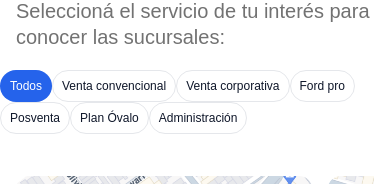
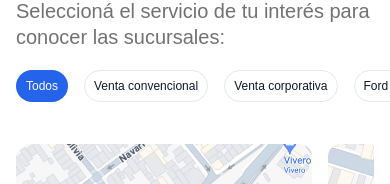
Before and after one commit to mackoagustin/ford, a React (Vite) app: page /postventa/servicios in a window 390 px wide. Shown: the part 809-993 px from the top of the page. Built offline with nearby package versions, Linux system fonts and the light colour scheme; a web font is replaced by a local one.

Commit message:
Fix chips

```diff
--- a/src/pages/postsale/Services.jsx
+++ b/src/pages/postsale/Services.jsx
@@ -1,4 +1,5 @@
 import React, { useState } from "react";
+import { Swiper, SwiperSlide } from "swiper/react";
 import Banner from "../../components/Banner/Banner";
 import LocationSlider from "../../components/LocationSlider/LocationSlider";
 import Form from "../../components/Form/Form";
@@ -7,6 +8,7 @@ import chipData from "../../data/chipOptions.json"
 import bannerData from "../../data/banners.json";
 import useIsMobile from "../../hook/useIsMobile";
 
+import 'swiper/css';
 import style from "./services.module.css";
 
 const Services = () => {
@@ -47,7 +49,23 @@ const Services = () => {
         )}
 
          {/* Chips de selección */}
-        <div className="flex flex-wrap gap-2 px-4 pt-6">
+       {isMobile ? (
+          <Swiper
+            slidesPerView="auto"
+            freeMode={true}
+          >
+          {chipOptions.map(option => (
+            <SwiperSlide key={option} style={{ width: 'auto', paddingLeft: '16px' }}>
+              <Chip
+                label={option}
+                active={selectedChip === option}
+                onClick={() => setSelectedChip(option)}
+              />
+            </SwiperSlide>
+              ))}
+            </Swiper>
+          ) : (
+            <div className= {` ${style.flex}`} >
               {chipOptions.map(option => (
                 <Chip
                   key={option}
@@ -57,6 +75,7 @@ const Services = () => {
                 />
               ))}
             </div>
+        )}
 
         {/* Slider */}
         <div className={`${style["pt-42"]} ${style["px-16"]}`}>
--- a/src/pages/postsale/services.module.css
+++ b/src/pages/postsale/services.module.css
@@ -45,4 +45,12 @@
     .mt8{
         margin-top: 8px;
     }
+
+    .flex {
+        display: flex;
+        flex-direction: row;
+        justify-content: center;
+        gap: 12px;
+        padding-top: 24px;
+    }
   }
```
Lines whose indentation alone changed are shown as unchanged.
